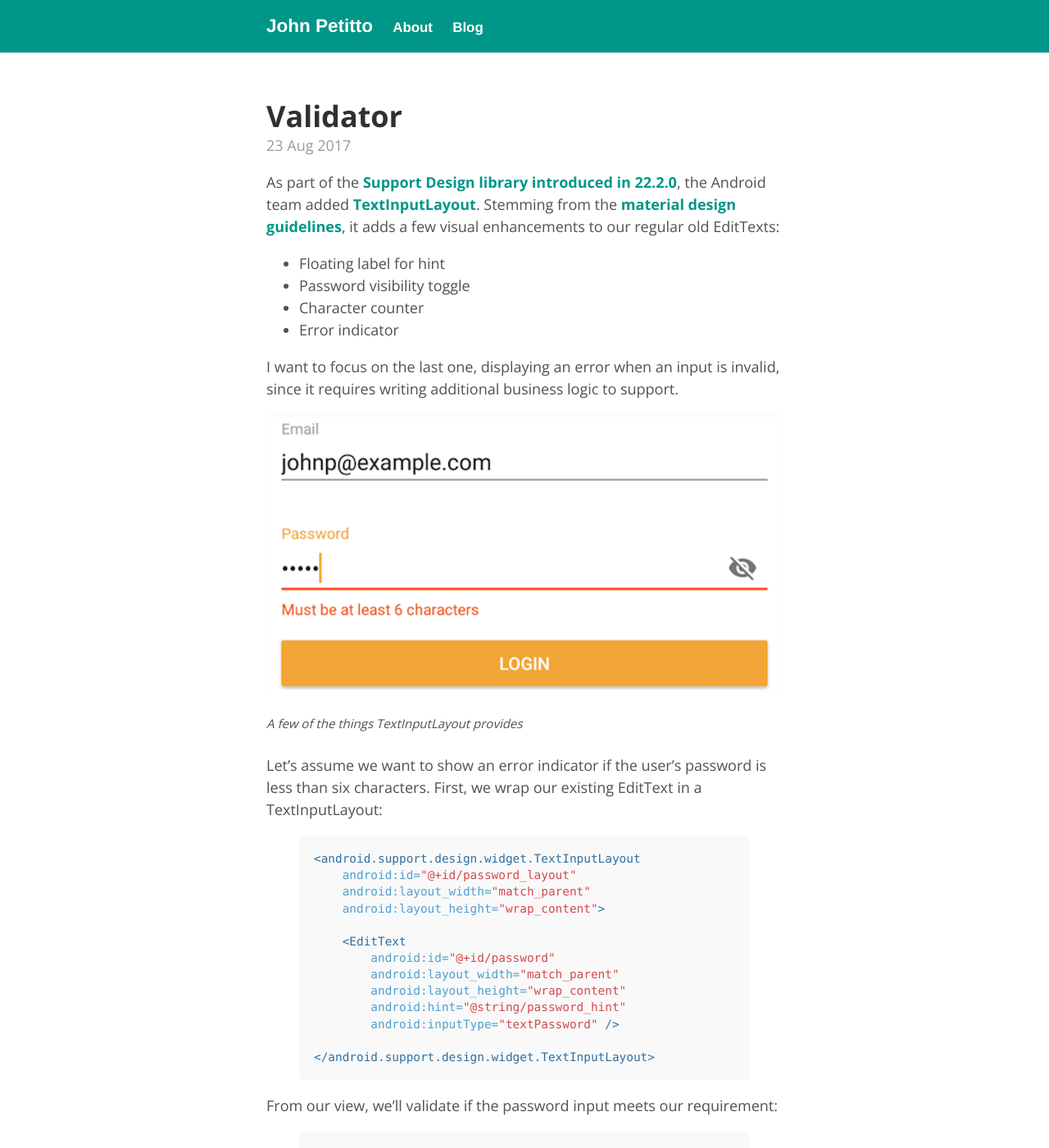
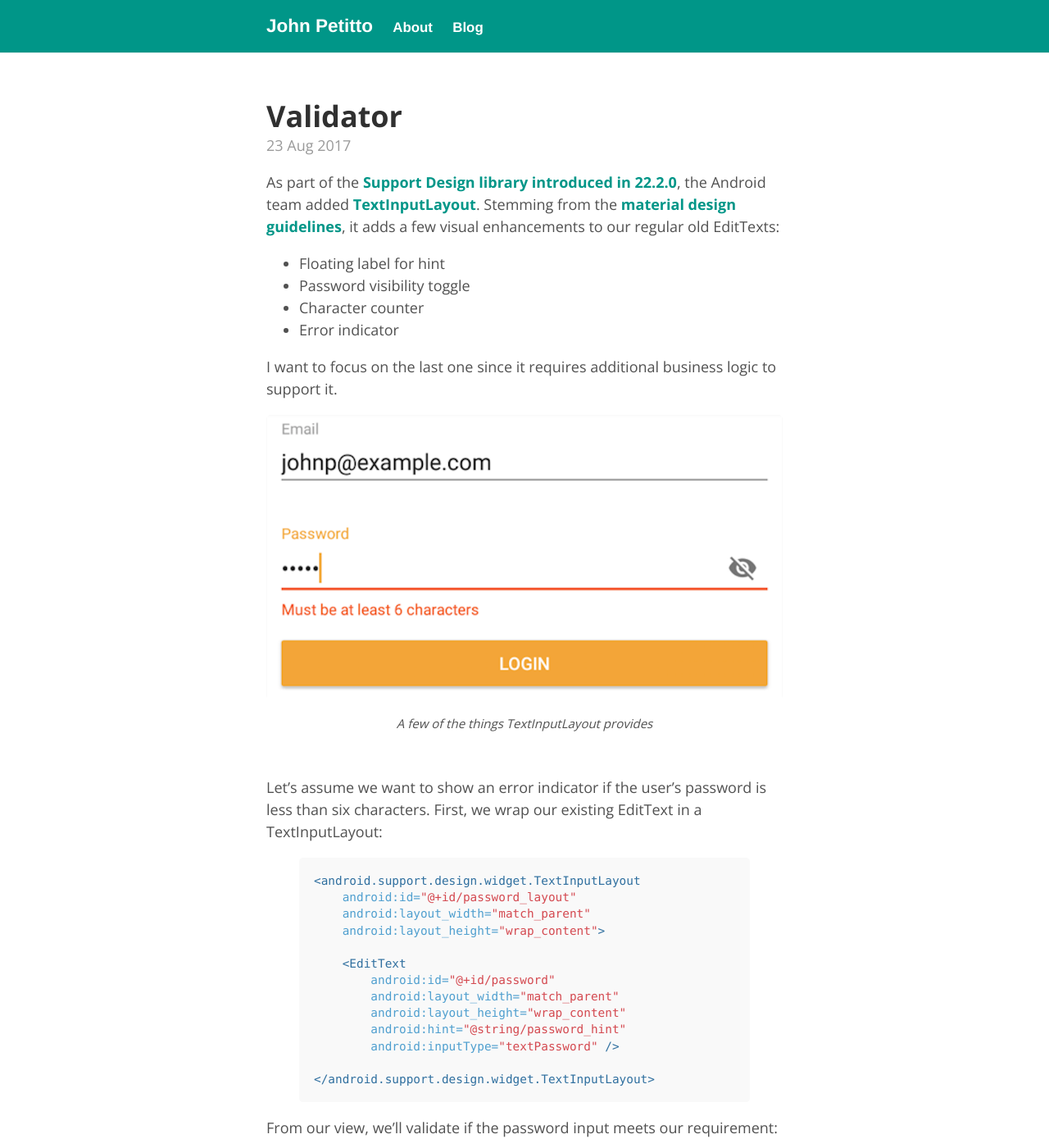
Before and after one commit to jpetitto/jpetitto.github.io, a Jekyll site: the page built from _posts/2017-08-23-validator.md, in a window 1280 px wide and 1400 px high. Shown: the whole window at 82% size. Built offline with Jekyll 4.4.1, drawn with Linux system fonts in a browser that asks for light colours; comment, search, counter and statistics services are not loaded; some of the changed text lies outside the part shown.

Commit message:
Make minor edits to Validator post

```diff
--- a/_posts/2017-08-23-validator.md
+++ b/_posts/2017-08-23-validator.md
@@ -13,11 +13,12 @@ As part of the [Support Design library introduced in 22.2.0](https://developer.a
 - Character counter
 - Error indicator
 
-I want to focus on the last one, displaying an error when an input is invalid, since it requires writing additional business logic to support.
+I want to focus on the last one since it requires additional business logic to support it.
 <!-- excerpt.end -->
 
-<div style="text-align: center;"><img src="../assets/validator.png"></div>
-<sup><i>A few of the things TextInputLayout provides</i></sup>
+<div><img src="../assets/validator.png"></div>
+<center><sup><i>A few of the things TextInputLayout provides</i></sup></center>
+<br>
 
 Let's assume we want to show an error indicator if the user's password is less than six characters. First, we wrap our existing EditText in a TextInputLayout:
 
@@ -41,10 +42,10 @@ From our view, we'll validate if the password input meets our requirement:
 
 {% highlight java %}
 submit.setOnClickListener(v -> {
-    if (password.getText().length() >= 6) {
+    if (password.getText().length() < 6) {
+    	passwordLayout.setError(getString(R.string.password_error));
+    } else {
         login();
-    } else {
-        passwordLayout.setError(getString(R.string.password_error));
     }
 });
 {% endhighlight %}
```
Also changed, not shown: other parts of _posts/2017-08-23-validator.md (+1 -1 lines).
